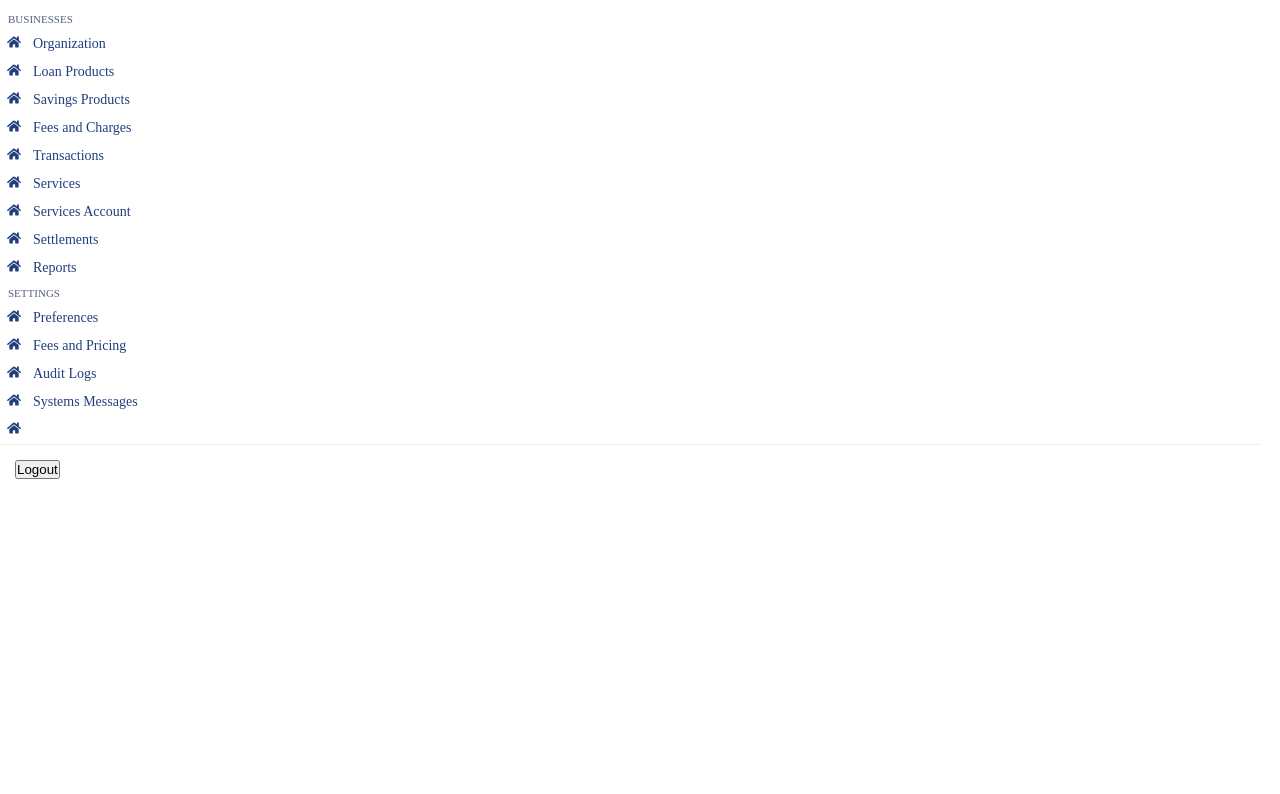
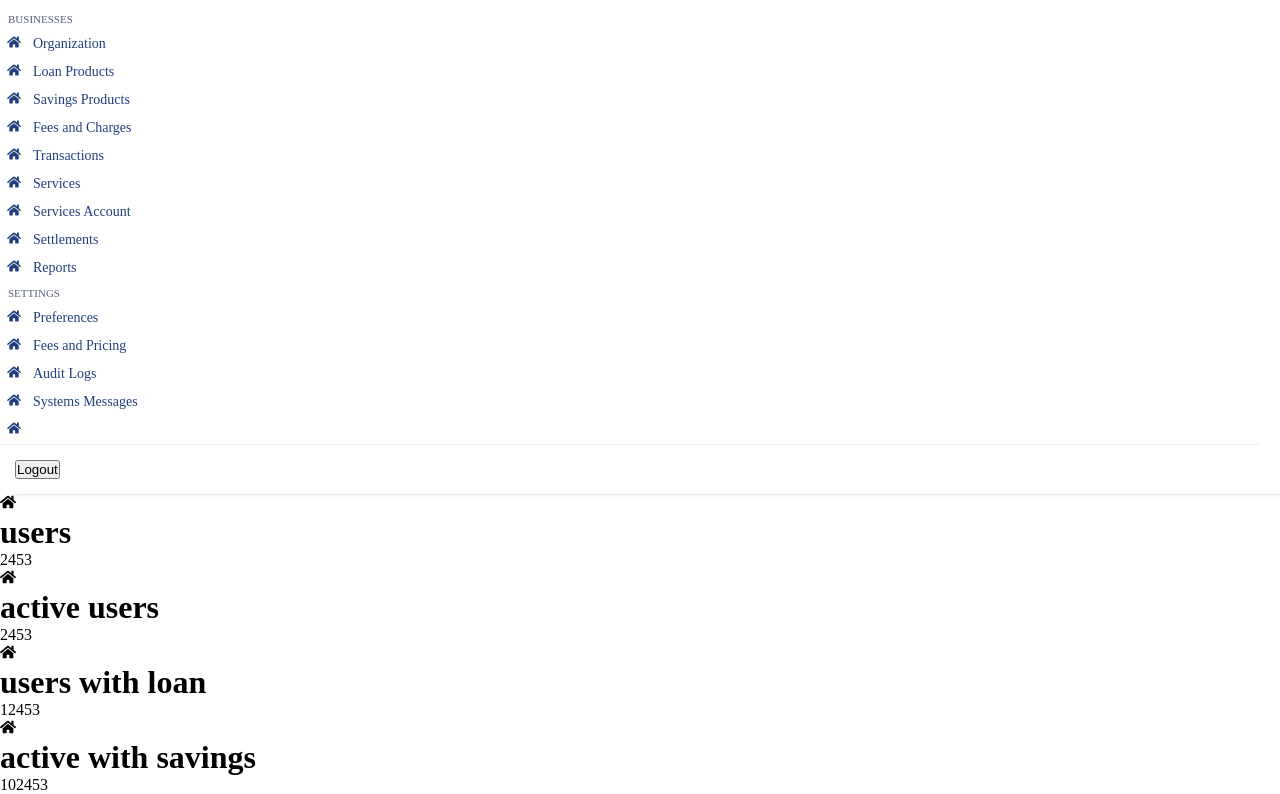
Before and after one commit to pjmiles/lendsqr-fe-test, a React (Create React App) app: page /users in a window 1280 px wide. Shown: the part 410-1204 px from the top of the page. Before the commit the page ends 904 px from the top, so only its background shows below. Built offline with nearby package versions, Linux system fonts and the light colour scheme.

Commit message:
UserList component & addjusted Nav styling

```diff
--- a/src/components/NavBar.tsx
+++ b/src/components/NavBar.tsx
@@ -25,7 +25,7 @@ const NavBar = () => {
           <div className='avatar'>
             <img alt='avatar' src='' />
             <select placeholder='Adedeji'>
-              <option>Username</option>
+              <option>Adedeji</option>
             </select>
           </div>
         </div>
--- a/src/components/SideBarOptions.tsx
+++ b/src/components/SideBarOptions.tsx
@@ -10,7 +10,7 @@ type IconProps = {
 
 const SideBarOptions: React.FC<IconProps> = ({ icon, text, active }) => {
   return(
-    <div className={`sidebar-option ${active && "sidebar-option--active"}`}>
+    <div key={text} className={`sidebar-option ${active && "sidebar-option--active"}`}>
       <span>{icon}</span>
       <h1>{text}</h1>
     </div>
--- a/src/components/UserList.tsx
+++ b/src/components/UserList.tsx
@@ -1,23 +1,52 @@
 import { FaHome } from 'react-icons/fa'
 import { useState } from 'react'
 
-type dataContains = {
-    title?: string,
-    icon?: JSX.Element,
-    num?: number,
+interface userTypeProps {
+    dataContains: {
+       details: {  userTypeName: string; id: number; category?: string; numOfUsers: string; icon?: JSX.Element }[];
+    };
 }
 
-interface DataCard {
-    card: dataContains | undefined
+const data = {
+    details: [
+        {
+            userTypeName: "users", id: 1, category: "user", numOfUsers: "2453", icon: <FaHome />
+        },
+        {
+            userTypeName: "active users", id: 2, category: "userActive", numOfUsers: "2453", icon: <FaHome />
+        },
+        {
+            userTypeName: "users with loan", id: 3, category: "loan", numOfUsers: "12453", icon: <FaHome />
+        },
+        {
+            userTypeName: "active with savings", id: 4, category: "savings", numOfUsers: "102453", icon: <FaHome />
+        }
+    ],
+}
+
+const UserTypes = (props: userTypeProps) => {
+    const { details } = props.dataContains
+    return(
+            <div>
+                {details.map((item) => {
+                    return(
+                        <div key={item.id}>
+                            <span>{item.icon}</span>
+                            <h1>{item.userTypeName}</h1>
+                            <p>{item.numOfUsers}</p>
+                        </div>
+                    )
+                })}
+            </div>
+    )
 }
 
 
 export const UserInfo = () => {
-    const [details, setDetails] = useState<DataCard>()
     return(
         <div>
             <div>
-
+               <UserTypes dataContains={data} />
             </div>
         </div>
     )
```
